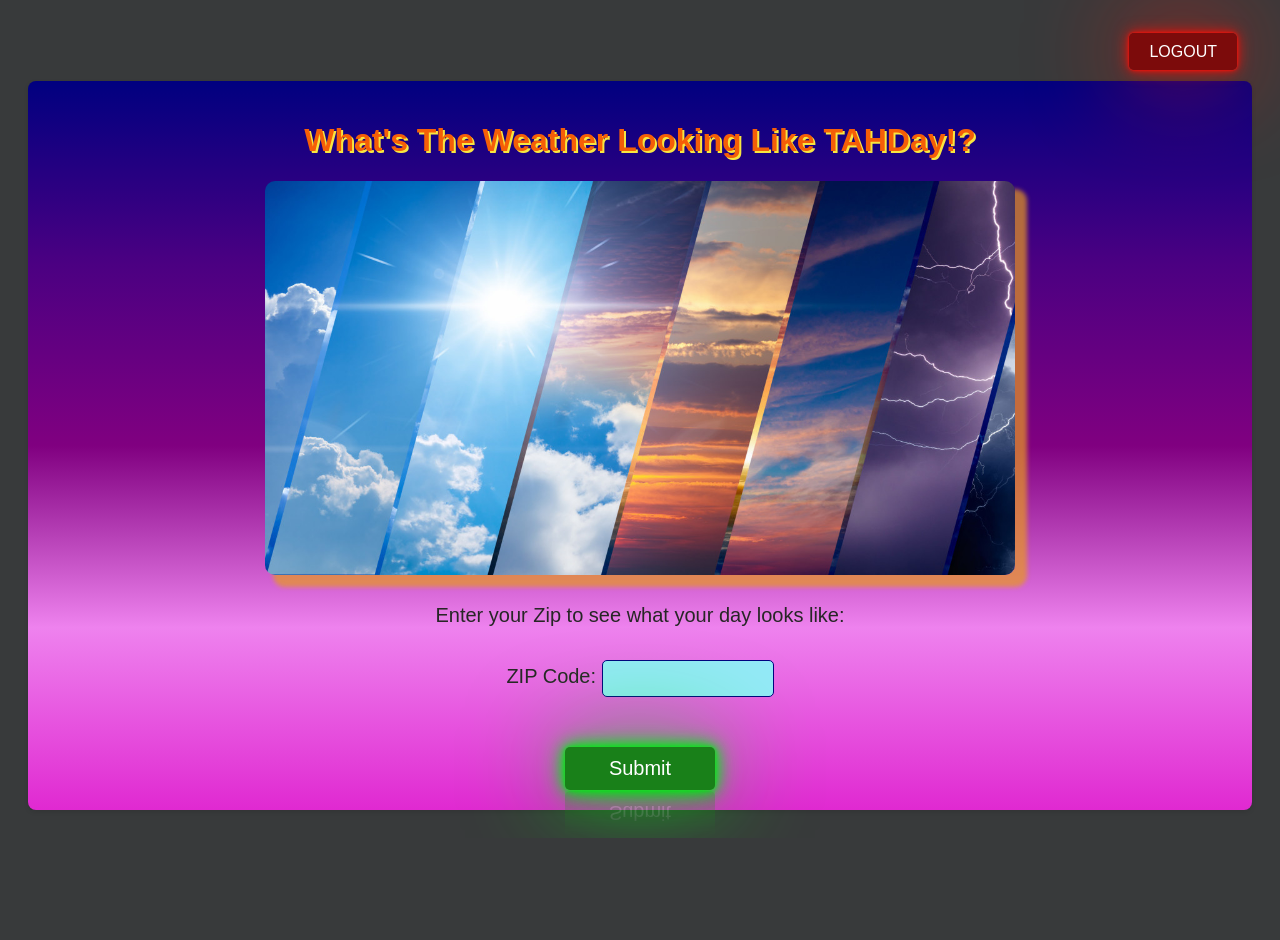
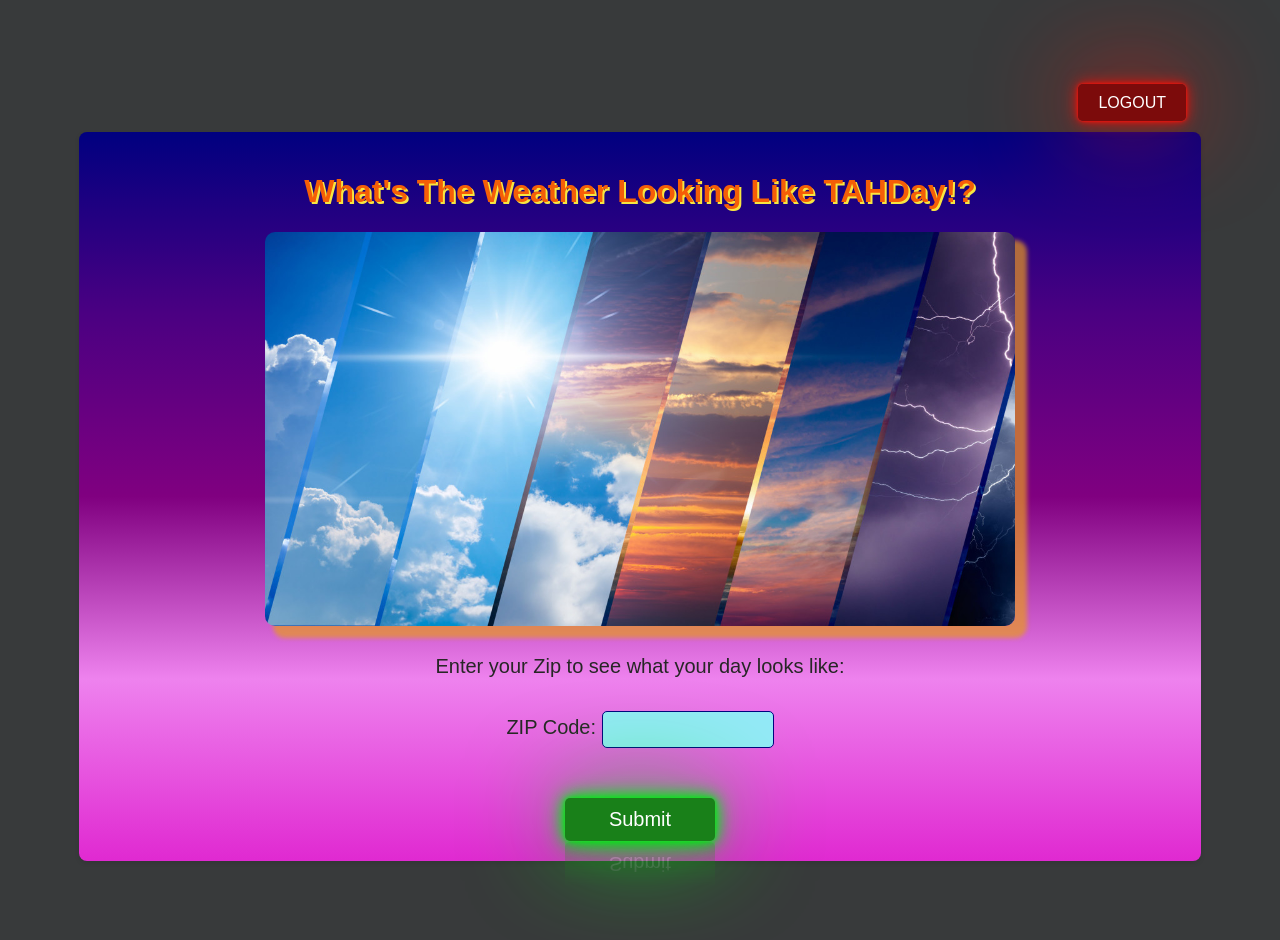
Before and after one commit to kchauntell/GDE_Project, a Flask app: page / in a window 1280 px wide. Before the commit the page ends 838 px from the top, so only its background shows below. Run offline with Flask 3, Linux system fonts and the light colour scheme; the visitor is signed in with stand-in values (Sample User, id 1); some libraries are stand-ins or nearby versions.

Commit message:
made small css changes, added new repo name to docker file - gdedevops

```diff
--- a/WeatherApp/static/style.css
+++ b/WeatherApp/static/style.css
@@ -2,7 +2,7 @@ body {
     font-family: 'Arial', sans-serif;
     background-color: #383a3b;
     color: #272626;
-    margin: 59x;
+    margin: 59px;
     padding: 20px;
 }
 
@@ -108,20 +108,6 @@ button {
     cursor: pointer;
 }
 
-/* button:hover {
-    background-color: #272626;
-} */
-
-/* .spinner {
-    border: 4px solid rgba(255, 255, 255, 0.1);
-    border-top-color: #09f;
-    border-radius: 50%;
-    animation: spin 1s ease infinite;
-    height: 40px;
-    width: 40px;
-    margin: 20px auto;
-} */
-
 .spinner {
     left: 48%;
     margin-top: 30px;
@@ -163,8 +149,3 @@ button {
     0% { transform: rotate(0deg); }
     100% { transform: rotate(360deg); }
 }
-/* @keyframes spin {
-    to {
-        transform: rotate(360deg);
-    }
-} */
```
Also changed, not shown: 1 other file.
